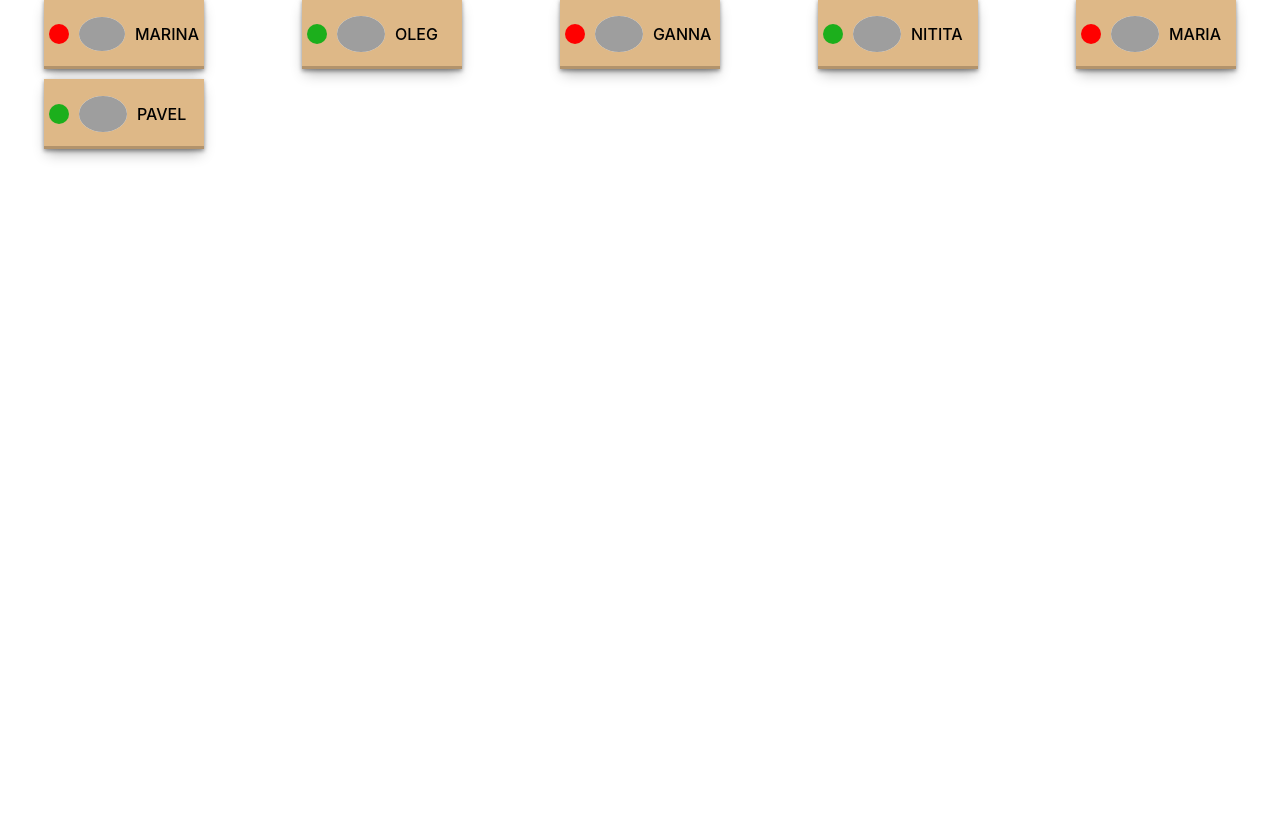
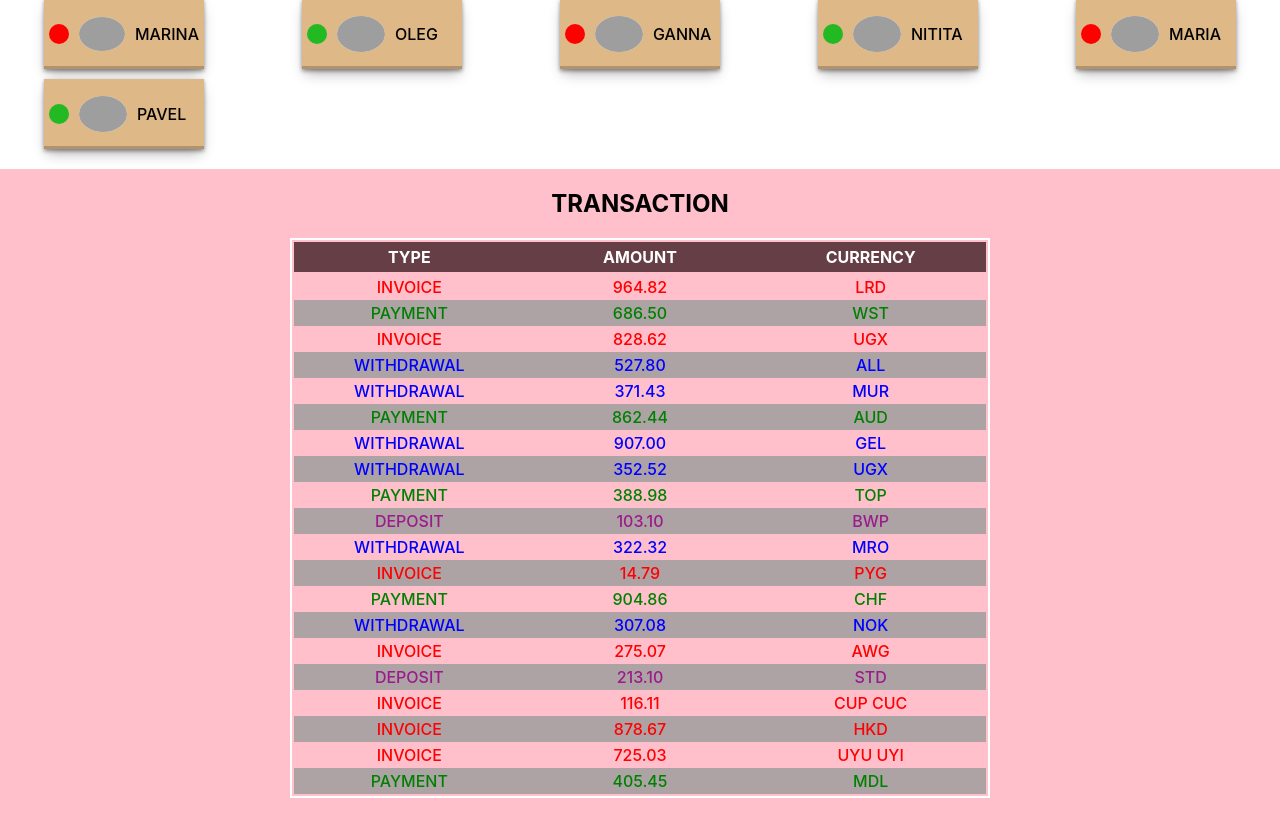
Before and after one commit to smisyuk4/goit-react-hw-01-components, a React (Create React App) app: page / in a window 1280 px wide. Shown: the part 793-1611 px from the top of the page. Before the commit the page ends 962 px from the top, so only its background shows below. Built offline with nearby package versions, Linux system fonts and the light colour scheme; grey boxes are pictures that could not be loaded.

Commit message:
4 task done

```diff
--- a/package.json
+++ b/package.json
@@ -7,6 +7,7 @@
     "@testing-library/jest-dom": "^5.16.3",
     "@testing-library/react": "^12.1.4",
     "@testing-library/user-event": "^13.5.0",
+    "clsx": "^1.2.1",
     "react": "^18.1.0",
     "react-dom": "^18.1.0",
     "react-scripts": "5.0.1",
--- a/src/components/App.jsx
+++ b/src/components/App.jsx
@@ -1,6 +1,7 @@
-import ClientList from "./Profile/Profile";
-import Statistics from "./Statistics/Statistics";
+import ClientList from "./Profile/Profile"
+import Statistics from "./Statistics/Statistics"
 import FriendList from "./FriendList/FriendList"
+import TransactionList from "./TransactionHistory/TransactionHistory"
 import "../index.css"
 
 
@@ -10,6 +11,7 @@
       <ClientList/>
       <Statistics/>
       <FriendList/>
+      <TransactionList/>
     </div>
   );
 };
--- /dev/null
+++ b/src/components/TransactionHistory/TransactionHistory.jsx
@@ -0,0 +1,59 @@
+import transactions from "library/transactions.json"
+import css from "./TransactionHistory.module.css"
+import PropTypes from "prop-types";
+import clsx from "clsx";
+
+
+const TransactionList = () => {
+    return <section className={css.transaction}>
+                <h2 className={css.title}>transaction</h2>
+
+                <table className={css.history}>
+                    <thead className={css.head}>
+                        <tr className={css.thead}>
+                            <th>Type</th>
+                            <th>Amount</th>
+                            <th>Currency</th>
+                        </tr>
+                    </thead>
+
+                    <tbody>
+                    {
+                        transactions.map(transaction =>
+                        <TransactionItem transaction={transaction} key={transaction.id} />
+                    )}
+                    </tbody>
+                </table>
+        </section>
+}
+
+const TransactionItem = (props) => {
+    let style
+    switch(props.transaction.type){
+        case "invoice": style = "invoice";
+            break;
+        case "payment": style = "payment";
+            break;
+        case "withdrawal": style = "withdrawal";
+            break;
+        case "deposit": style = "deposit";
+            break;
+    }
+
+    return  <tr className={css.trow}>
+                <td className={clsx(css.type, css[style])}>{ props.transaction.type}</td>
+                <td className={clsx(css.type, css[style])}>{ props.transaction.amount}</td>
+                <td className={clsx(css.type, css[style])}>{ props.transaction.currency}</td>
+            </tr>
+}
+
+TransactionItem.propTypes = {
+    transaction: PropTypes.shape({
+        id: PropTypes.string.isRequired,
+        type: PropTypes.string.isRequired,
+        amount: PropTypes.string.isRequired,
+        currency: PropTypes.string.isRequired,
+    }).isRequired,
+}
+
+export default TransactionList
--- /dev/null
+++ b/src/components/TransactionHistory/TransactionHistory.module.css
@@ -0,0 +1,88 @@
+.transaction{
+    padding: 20px 0;
+    text-align: center;
+    background-color: pink;
+}
+
+.title {
+    text-transform: uppercase;
+    margin-bottom: 20px;
+}
+
+.history {
+    width: 320px;
+    margin: 0 auto;
+    border: 2px solid white;
+    text-transform: uppercase;
+    font-size: 12px;
+}
+
+th, td {
+    width: 80px;
+}
+
+@media screen and (min-width: 480px) {
+    .history {
+        width: 450px;
+        font-size: 14px;
+    }
+
+    th, td {
+        width: 100px;
+    }
+}
+
+@media screen and (min-width: 760px) {
+    .history {
+        width: 700px;
+        font-size: 16px;
+    }
+
+    th,
+    td {
+        width: 120px;
+    }
+}
+
+.head {
+    background-color: rgb(102, 63, 70);
+    color: white;
+}
+
+.thead{
+    display: flex;
+    justify-content: space-around;
+    align-items: center;
+    padding: 5px 0;
+}
+
+.trow{
+    display: flex;
+    justify-content: space-around;
+    align-items: center;
+    padding: 3px 0;
+}
+
+.trow:nth-child(even) {
+    background-color: rgb(173, 163, 165);
+}
+
+.type {
+    font-weight: 500;
+}
+
+.type.invoice {
+    color: red;
+}
+
+.type.payment {
+    color: green;
+}
+
+.type.withdrawal {
+    color: blue;
+}
+
+.type.deposit {
+    color: rgb(155, 27, 138);
+}
--- a/src/index.css
+++ b/src/index.css
@@ -32,7 +32,10 @@
 h4,
 h5,
 h6,
-p, img {
+p,
+img,
+th,
+td {
     margin: 0;
     padding: 0;
 }
--- /dev/null
+++ b/src/library/transactions.json
@@ -0,0 +1,122 @@
+[
+  {
+    "id": "1e0700a2-5183-4291-85cc-2065a036a683",
+    "type": "invoice",
+    "amount": "964.82",
+    "currency": "LRD"
+  },
+  {
+    "id": "a30f821b-4d25-4ff0-abdd-e340b3f0dd2b",
+    "type": "payment",
+    "amount": "686.50",
+    "currency": "WST"
+  },
+  {
+    "id": "44dca67a-8e5a-4798-bf8e-b15efd4e1abd",
+    "type": "invoice",
+    "amount": "828.62",
+    "currency": "UGX"
+  },
+  {
+    "id": "ea8ed3dc-2b68-4a53-905a-53ecb0adef33",
+    "type": "withdrawal",
+    "amount": "527.80",
+    "currency": "ALL"
+  },
+  {
+    "id": "ea76146a-0b00-4b80-bc02-a8c822176712",
+    "type": "withdrawal",
+    "amount": "371.43",
+    "currency": "MUR"
+  },
+  {
+    "id": "63ca02f9-d637-46b5-9237-f3b24425e029",
+    "type": "payment",
+    "amount": "862.44",
+    "currency": "AUD"
+  },
+  {
+    "id": "ed0263e8-59a5-4bf1-87e0-2bb88e53dc34",
+    "type": "withdrawal",
+    "amount": "907.00",
+    "currency": "GEL"
+  },
+  {
+    "id": "6013bad0-750c-4691-8bc2-d8f2b43969c4",
+    "type": "withdrawal",
+    "amount": "352.52",
+    "currency": "UGX"
+  },
+  {
+    "id": "252c7be4-8b06-4fa7-8d42-61fb835b70d5",
+    "type": "payment",
+    "amount": "388.98",
+    "currency": "TOP"
+  },
+  {
+    "id": "4eaab41b-b967-40ac-82ed-85fc66f646f1",
+    "type": "deposit",
+    "amount": "103.10",
+    "currency": "BWP"
+  },
+  {
+    "id": "9648a350-8469-42d5-8bf3-18090de5fe67",
+    "type": "withdrawal",
+    "amount": "322.32",
+    "currency": "MRO"
+  },
+  {
+    "id": "9c5c25fb-1a95-4b2f-8d1f-4c4426d677cc",
+    "type": "invoice",
+    "amount": "14.79",
+    "currency": "PYG"
+  },
+  {
+    "id": "43ef232c-80e9-4d6f-b48a-b22405620de3",
+    "type": "payment",
+    "amount": "904.86",
+    "currency": "CHF"
+  },
+  {
+    "id": "5161682e-e620-4019-ab0a-24ceb10fbd20",
+    "type": "withdrawal",
+    "amount": "307.08",
+    "currency": "NOK"
+  },
+  {
+    "id": "7b119d71-42e6-4c42-a141-6818b07bb9ff",
+    "type": "invoice",
+    "amount": "275.07",
+    "currency": "AWG"
+  },
+  {
+    "id": "a4f65722-65c4-4c28-b1f4-b8ed988bb205",
+    "type": "deposit",
+    "amount": "213.10",
+    "currency": "STD"
+  },
+  {
+    "id": "c6e5784b-0ca3-48d6-86e5-b5128af5a523",
+    "type": "invoice",
+    "amount": "116.11",
+    "currency": "CUP CUC"
+  },
+  {
+    "id": "c9ebed6a-3a02-4b49-ac0d-0534b51f2bfd",
+    "type": "invoice",
+    "amount": "878.67",
+    "currency": "HKD"
+  },
+  {
+    "id": "a4a98b0e-b22c-438b-9f83-de2df52110c8",
+    "type": "invoice",
+    "amount": "725.03",
+    "currency": "UYU UYI"
+  },
+  {
+    "id": "b39bfa7a-0166-4c47-94d6-87d20590f746",
+    "type": "payment",
+    "amount": "405.45",
+    "currency": "MDL"
+  }
+]
```
Also changed, not shown: 1 other file (tests, documents, lock files or other folders).
